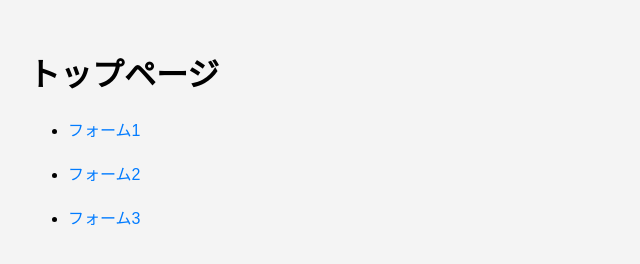
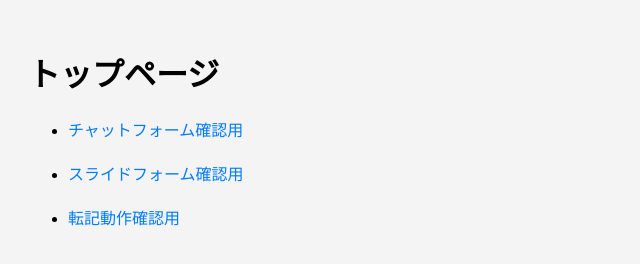
Before and after one commit to Jun-Yasutake/andforms, a plain HTML site: page index.html in a window 1280 px wide. Shown: the whole page, without its empty margins (0-640 px from the left). Drawn offline with Linux system fonts and the light colour scheme.

Commit message:
Update form1.html and index.html

```diff
--- a/index.html
+++ b/index.html
@@ -8,9 +8,9 @@
 <body>
     <h1>トップページ</h1>
     <ul>
-        <li><a href="form1.html">フォーム1</a></li>
-        <li><a href="form2.html">フォーム2</a></li>
-        <li><a href="form3.html">フォーム3</a></li>
+        <li><a href="form1.html">チャットフォーム確認用</a></li>
+        <li><a href="form2.html">スライドフォーム確認用</a></li>
+        <li><a href="form3.html">転記動作確認用</a></li>
     </ul>
 </body>
 </html>
```
Also changed, not shown: form1.html (+3 -2 lines).
